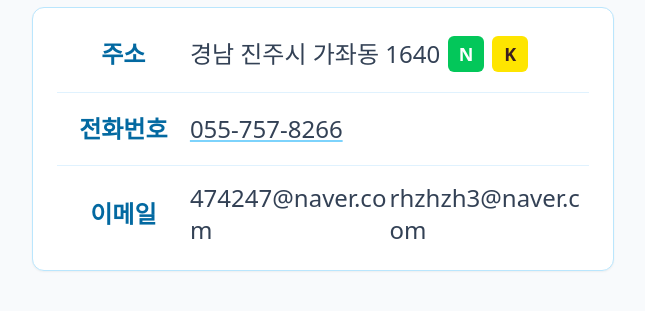
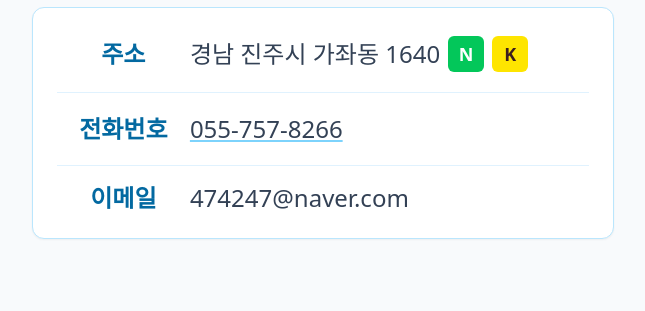
Before and after one commit to Ko-SungHoon/hwasungjinju, a plain HTML site: page index.html in a window 1280 px wide. Shown: the part 169-480 px from the top of the page, without its empty margins (317-962 px from the left). Drawn offline with Linux system fonts and the light colour scheme.

Commit message:
Update index.html

```diff
--- a/index.html
+++ b/index.html
@@ -60,7 +60,6 @@
         <div class="flex flex-col sm:flex-row sm:items-center gap-1 sm:gap-0 py-4">
         <label class="font-bold shrink-0 text-sky-700 text-xl sm:text-2xl sm:basis-1/4 sm:text-center">이메일</label>
         <div class="sm:basis-3/4 text-xl sm:text-2xl text-slate-700">474247@naver.com</div>
-        <div class="sm:basis-3/4 text-xl sm:text-2xl text-slate-700">rhzhzh3@naver.com</div>
         </div>
     </div>
     </main>
```
